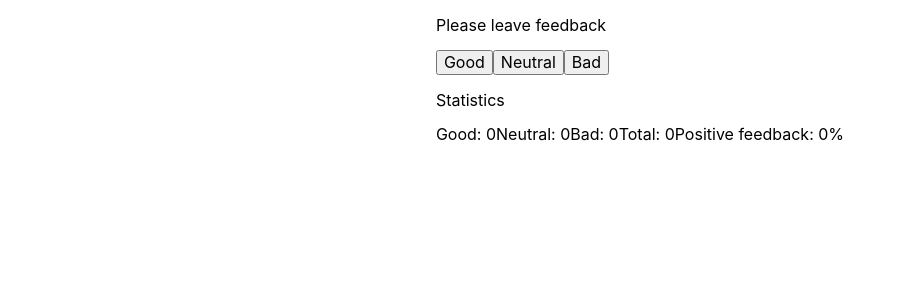
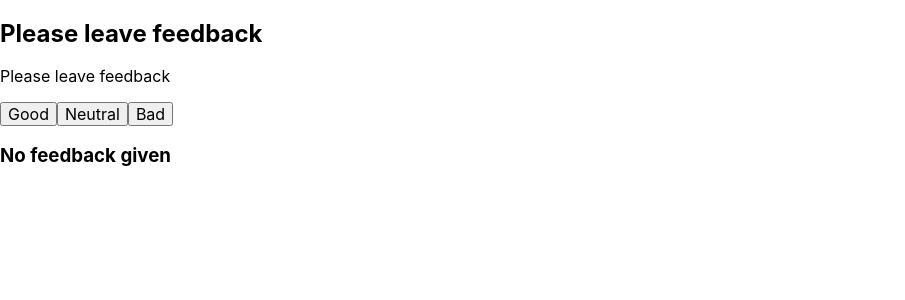
Before and after one commit to Valentyna-Chudik/goit-react-hw-02-feedback, a React (Create React App) app: page / in a window 1280 px wide. Shown: the top 300 px of the page, without its empty margins (0-905 px from the left). Built offline with nearby package versions, Linux system fonts and the light colour scheme.

Commit message:
App refactored

```diff
--- a/src/App.js
+++ b/src/App.js
@@ -1,12 +1,61 @@
-import Container from './components/Container/Container';
+import React, { Component } from 'react';
+import FeedbackOptions from './components/FeedbackOptions/FeedbackOptions';
 import Statistics from './components/Statistics/Statistics';
+import Section from './components/Section/Section';
+import Notification from './components/Notification/Notification';
 
-export default function App() {
-  return (
-    <div>
-      <Container>
-        <Statistics />
-      </Container>
-    </div>
-  );
+export default class App extends Component {
+  static defaultProps = {
+    initialValue: 0,
+  };
+
+  // static propTypes = {};
+
+  state = {
+    good: this.props.initialValue,
+    neutral: this.props.initialValue,
+    bad: this.props.initialValue,
+  };
+
+  handleFeedback = e => {
+    const buttonName = e.target.name;
+    this.setState(prevState => ({
+      [buttonName]: prevState[buttonName] + 1,
+    }));
+  };
+
+  countTotalFeedback = () => {
+    return this.state.good + this.state.neutral + this.state.bad;
+  };
+
+  countPositiveFeedbackPercentage = () => {
+    const total = this.countTotalFeedback();
+    return Math.round((this.state.good * 100) / total) || 0;
+  };
+
+  render() {
+    return (
+      <div>
+        <Section title="Please leave feedback">
+          <FeedbackOptions
+            options={['good', 'neutral', 'bad']}
+            onLeaveFeedback={this.handleFeedback}
+          />
+        </Section>
+        {this.countTotalFeedback() > 0 ? (
+          <Section title="Statistics">
+            <Statistics
+              good={this.state.good}
+              bad={this.state.bad}
+              neutral={this.state.neutral}
+              total={this.countTotalFeedback()}
+              positivePercentage={this.countPositiveFeedbackPercentage()}
+            />
+          </Section>
+        ) : (
+          <Notification message="No feedback given" />
+        )}
+      </div>
+    );
+  }
 }
--- /dev/null
+++ b/src/components/FeedbackOptions/FeedbackOptions.js
@@ -0,0 +1,14 @@
+import React from 'react';
+
+export default function FeedbackOptions({ options, onLeaveFeedback }) {
+  return (
+    <div>
+      <p>Please leave feedback</p>
+      {options.map(option => (
+        <button key={option} name={option} onClick={onLeaveFeedback}>
+          {option[0].toUpperCase() + option.slice(1)}
+        </button>
+      ))}
+    </div>
+  );
+}
--- /dev/null
+++ b/src/components/Notification/Notification.js
@@ -0,0 +1,9 @@
+import React from 'react';
+
+export default function Notification({ message }) {
+  return (
+    <section>
+      <h3>{message}</h3>
+    </section>
+  );
+}
--- /dev/null
+++ b/src/components/Section/Section.js
@@ -0,0 +1,10 @@
+import React from 'react';
+
+export default function FeedbackOptions({ title, children }) {
+  return (
+    <section>
+      <h2>{title}</h2>
+      {children}
+    </section>
+  );
+}
--- a/src/components/Statistics/Statistics.js
+++ b/src/components/Statistics/Statistics.js
@@ -1,62 +1,19 @@
-import React, { Component } from 'react';
-// import PropTypes from 'prop-types';
-// import styles from './Statistics.module.css';
+import React from 'react';
 
-export default class Statistics extends Component {
-  static defaultProps = {
-    initialValue: 0,
-  };
-
-  static propTypes = {};
-
-  state = {
-    good: this.props.initialValue,
-    neutral: this.props.initialValue,
-    bad: this.props.initialValue,
-  };
-
-  addFeedback = e => {
-    const buttonName = e.target.name;
-    this.setState(prevState => ({
-      [buttonName]: prevState[buttonName] + 1,
-    }));
-  };
-
-  countTotalFeedback = () => {
-    return this.state.good + this.state.neutral + this.state.bad;
-  };
-
-  countPositiveFeedbackPercentage = () => {
-    const total = this.countTotalFeedback();
-    return Math.round((this.state.good * 100) / total) || 0;
-  };
-
-  render() {
-    return (
-      <div>
-        <p>Please leave feedback</p>
-        <div>
-          <button type="button" name="good" onClick={this.addFeedback}>
-            Good
-          </button>
-          <button type="button" name="neutral" onClick={this.addFeedback}>
-            Neutral
-          </button>
-          <button type="button" name="bad" onClick={this.addFeedback}>
-            Bad
-          </button>
-        </div>
-        <p>Statistics</p>
-        <div>
-          <span>Good: {this.state.good}</span>
-          <span>Neutral: {this.state.neutral}</span>
-          <span>Bad: {this.state.bad}</span>
-          <span>Total: {this.countTotalFeedback()}</span>
-          <span>
-            Positive feedback: {this.countPositiveFeedbackPercentage()}%
-          </span>
-        </div>
-      </div>
-    );
-  }
+export default function Statistics({
+  good,
+  neutral,
+  bad,
+  total,
+  positivePercentage,
+}) {
+  return (
+    <div>
+      <span>Good: {good}</span>
+      <span>Neutral: {neutral}</span>
+      <span>Bad: {bad}</span>
+      <span>Total: {total}</span>
+      <span>Positive feedback: {positivePercentage}%</span>
+    </div>
+  );
 }
```
Also changed, not shown: src/components/FeedbackOptions/FeedbackOptions.module.css (added), src/components/Notification/Notification.module.css (added), src/components/Section/Section.module.css (added).
